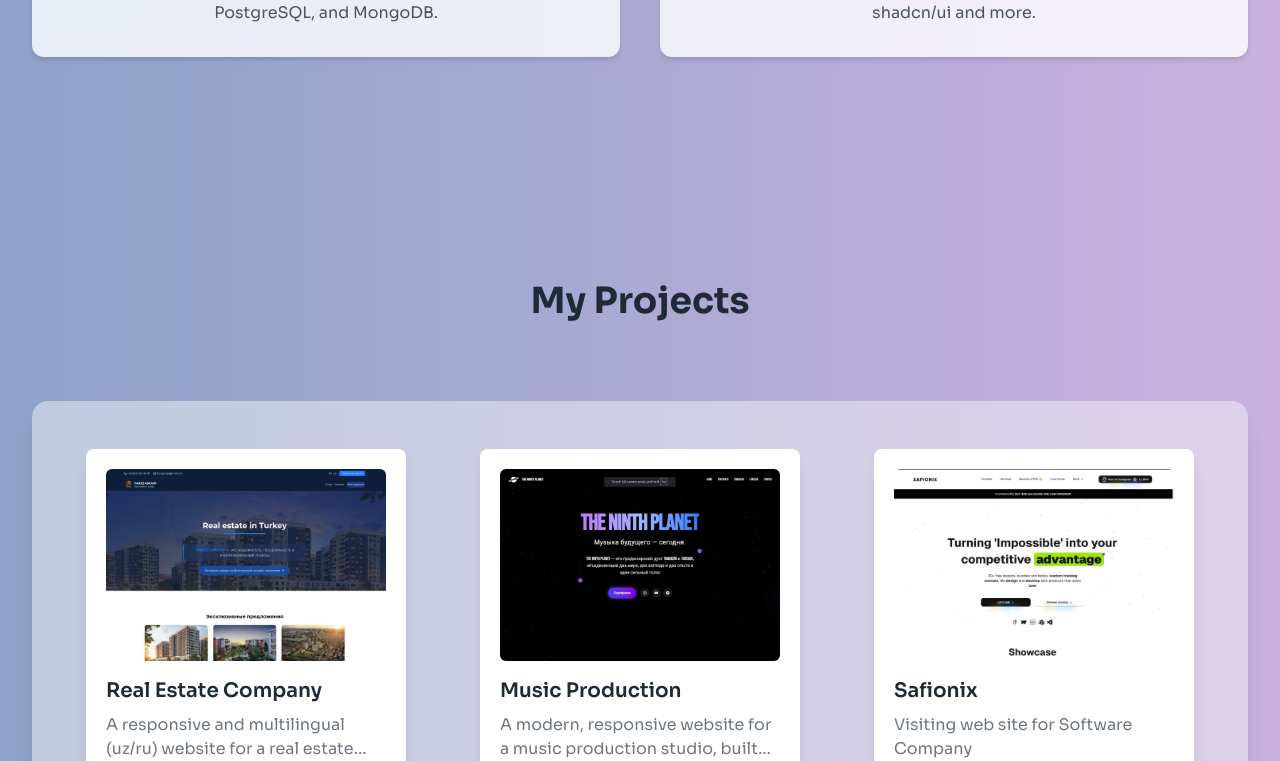
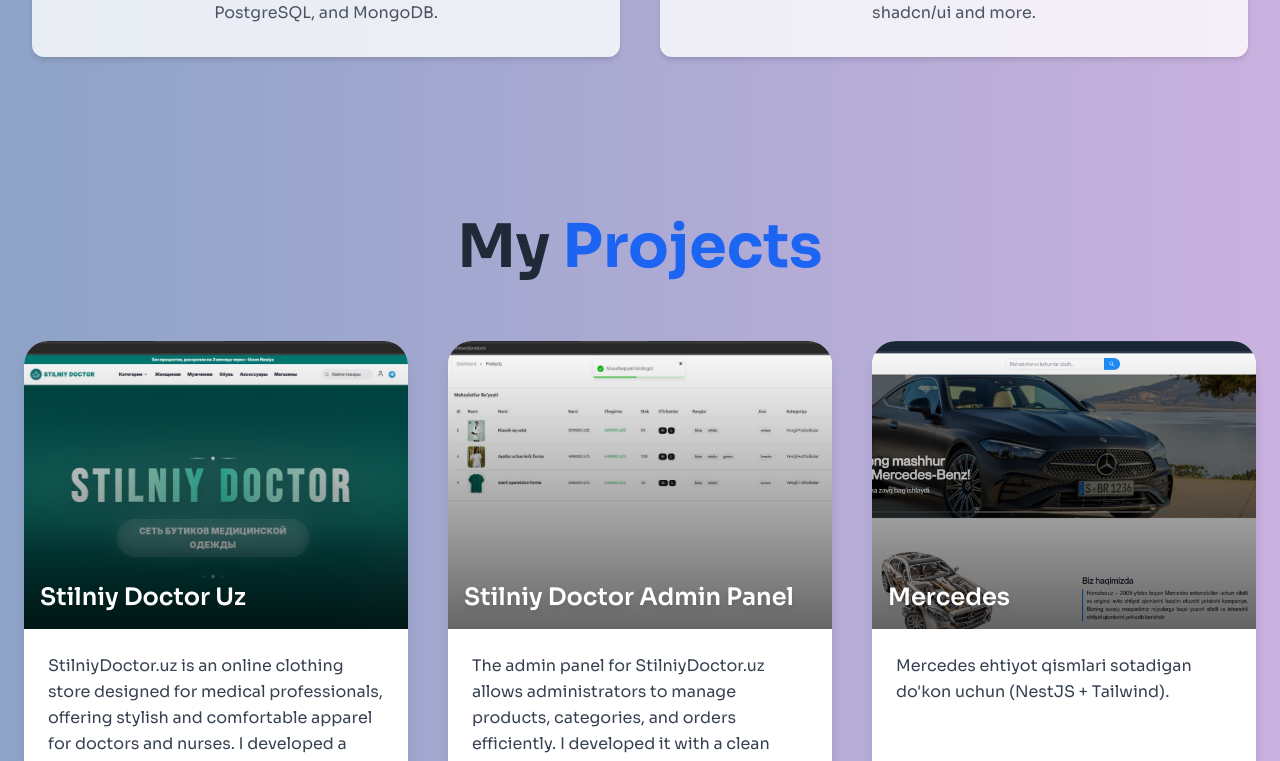
Before and after one commit to ogabekiy/portfolio1, a React (Vite) app: page / in a window 1280 px wide. Shown: the part 2007-2768 px from the top of the page. Built offline with nearby package versions, Linux system fonts and the light colour scheme.

Commit message:
new projects

```diff
--- a/src/components/Projects.jsx
+++ b/src/components/Projects.jsx
@@ -1,176 +1,164 @@
+"use client";
 import React from "react";
-import { Swiper, SwiperSlide } from "swiper/react";
-import { Autoplay, Pagination } from "swiper/modules";
 import { motion } from "framer-motion";
-import "swiper/css";
-import "swiper/css/pagination";
-import norlight from '../assets/projects/norlight.png';
-import lc from '../assets/projects/lc.png';
-import merc from '../assets/projects/merc.png';
-import store from '../assets/projects/store.png';
-import dalimjanov from '../assets/projects/afsona.png';
-import safionix from '../assets/projects/safionix.png';
-import farzzgroup from '../assets/projects/farz.png';
-import ninth from '../assets/projects/ninth.png';
+import norlight from "../assets/projects/norlight.png";
+import lc from "../assets/projects/lc.png";
+import merc from "../assets/projects/merc.png";
+import store from "../assets/projects/store.png";
+import dalimjanov from "../assets/projects/afsona.png";
+import safionix from "../assets/projects/safionix.png";
+import farzzgroup from "../assets/projects/farz.png";
+import ninthh from "../assets/projects/ninth.png";
+import stilniydoctor from "../assets/projects/stilniydoctor.png";
+import sdadmin from "../assets/projects/sdadmin.png";
 
 const projectsData = [
-  { id: 1, img: merc, title: "Mercedes", description: "Mercedes ehtiyot qismlari sotadigan do'kon uchun (nestjs + tailwind)", link: "https://www.hercules.uz/uz" },
-  {id: 8, img: farzzgroup, title: "Real Estate Company", description: "A responsive and multilingual (uz/ru) website for a real estate company,integrated a Telegram bot to send inquiries directly to the manager ⚡️", link: "https://www.farzzgroup.com/ru"},
-  {id: 9, img: ninth, title: "Music Production", description: "A modern, responsive website for a music production studio, built with Next.js and Tailwind CSS.", link: "https://www.theninthplanet.uz/"},
-  { id: 7, img: safionix, title: "Safionix", description: "Visiting web site for Software Company", link: "https://safionix.com" },
-  { id: 2, img: norlight, title: "Norlight Online Shop", description: "Online shop with React js", link: "https://norlight16.netlify.app/" },
-  { id: 3, img: lc, title: "Learning Centre API", description: "API for learning centre with nestjs", link: "https://github.com/ogabekiy/learning-centre" },
-  { id: 4, img: dalimjanov, title: "Dalimjanov uchun qilingan websayt", description: "nextjs tailwind", link: "https://dalimjanov.uz" },
-  { id: 5, img: store, title: "Store", description: "another store with reactjs", link: "https://lesson13-store.netlify.app/" },
-  { id: 6, img: lc, title: "E-commerce market API", description: "API with nest js and postgres", link: "https://github.com/ogabekiy/final-exam-bcknd" },
-
+  {
+    id: 0,
+    img: stilniydoctor,
+    title: "Stilniy Doctor Uz",
+    description:
+      "StilniyDoctor.uz is an online clothing store designed for medical professionals, offering stylish and comfortable apparel for doctors and nurses. I developed a modern, user-friendly web platform with seamless product browsing, image previews, and secure ordering functionality.",
+    link: "https://www.stilniydoctor.uz",
+  },
+  {
+    id: 10,
+    img: sdadmin,
+    title: "Stilniy Doctor Admin Panel",
+    description:
+      "The admin panel for StilniyDoctor.uz allows administrators to manage products, categories, and orders efficiently. I developed it with a clean dashboard UI, image upload features, and full CRUD functionality for seamless control over the store.",
+    link: "/",
+  },
+  {
+    id: 1,
+    img: merc,
+    title: "Mercedes",
+    description:
+      "Mercedes ehtiyot qismlari sotadigan do'kon uchun (NestJS + Tailwind).",
+    link: "https://www.hercules.uz/uz",
+  },
+  {
+    id: 8,
+    img: farzzgroup,
+    title: "Real Estate Company",
+    description:
+      "A responsive and multilingual (Uz/Ru) website for a real estate company. Integrated a Telegram bot to send inquiries directly to the manager ⚡️",
+    link: "https://www.farzzgroup.com/ru",
+  },
+  {
+    id: 9,
+    img: ninthh,
+    title: "Music Production",
+    description:
+      "A modern, responsive website for a music production studio, built with Next.js and Tailwind CSS.",
+    link: "https://www.theninthplanet.uz/",
+  },
+  {
+    id: 7,
+    img: safionix,
+    title: "Safionix",
+    description: "Visiting website for a software company.",
+    link: "https://safionix.com",
+  },
+  {
+    id: 2,
+    img: norlight,
+    title: "Quiz App",
+    description:
+      "A dynamic quiz app that lets users test their knowledge with interactive questions, real-time scoring, and a clean, responsive design.",
+    link: "https://fullstack-quiz-app.netlify.app/",
+  },
+  {
+    id: 3,
+    img: lc,
+    title: "Learning Centre API",
+    description: "API for a learning centre built with NestJS.",
+    link: "https://github.com/ogabekiy/learning-centre",
+  },
+  {
+    id: 4,
+    img: dalimjanov,
+    title: "Dalimjanov Website",
+    description:
+      "A personal portfolio website built for Uzbek rapper Dalimjanov using Next.js and Tailwind CSS.",
+    link: "https://dalimjanov.uz",
+  },
+  {
+    id: 5,
+    img: store,
+    title: "Store",
+    description:
+      "An e-commerce project built with React.js, offering a simple product browsing and shopping experience.",
+    link: "https://lesson13-store.netlify.app/",
+  },
+  {
+    id: 6,
+    img: lc,
+    title: "E-commerce Market API",
+    description:
+      "REST API for an e-commerce platform built with NestJS + PostgreSQL.",
+    link: "https://github.com/ogabekiy/final-exam-bcknd",
+  },
 ];
 
 export default function Projects() {
-  const containerVariants = {
-    hidden: { opacity: 0 },
-    visible: {
-      opacity: 1,
-      transition: {
-        staggerChildren: 0.2,
-        delayChildren: 0.3,
-      },
-    },
-  };
-
-  const headingVariants = {
-    hidden: { opacity: 0, y: -20 },
-    visible: {
-      opacity: 1,
-      y: 0,
-      transition: {
-        duration: 0.5,
-        ease: 'easeOut',
-      },
-    },
-  };
-
-  const sectionVariants = {
-    hidden: { opacity: 0, scale: 0.95 },
-    visible: {
-      opacity: 1,
-      scale: 1,
-      transition: {
-        duration: 0.6,
-        ease: 'easeOut',
-      },
-    },
-  };
-
-  const cardVariants = {
-    hidden: { opacity: 0, y: 30 },
-    visible: {
-      opacity: 1,
-      y: 0,
-      transition: {
-        duration: 0.5,
-        ease: 'easeOut',
-      },
-    },
-  };
-
   return (
-    <motion.div
+    <section
       id="projects"
-      variants={containerVariants}
-      initial="hidden"
-      whileInView="visible"
-      viewport={{ once: true, amount: 0.3 }}
-      className="mt-16 md:mt-36 px-4 sm:px-6 lg:px-8"
+      className="py-20 "
     >
       <motion.h2
-        variants={headingVariants}
-        className="text-2xl sm:text-3xl md:text-4xl font-bold text-center mb-6 md:mb-8 text-gray-800"
+        initial={{ opacity: 0, y: -30 }}
+        whileInView={{ opacity: 1, y: 0 }}
+        transition={{ duration: 0.6 }}
+        viewport={{ once: true }}
+        className="text-center text-5xl md:text-6xl font-bold mb-16 text-gray-800"
       >
-        My Projects
+        My <span className="text-blue-600">Projects</span>
       </motion.h2>
-      <motion.section
-        variants={sectionVariants}
-        id="projects"
-        className="bg-gray-100 bg-opacity-50 py-8 sm:py-12 mt-12 md:mt-20 container mx-auto w-full max-w-7xl rounded-2xl shadow-xl"
-        whileHover={{ scale: 1.01, boxShadow: '0 20px 40px rgba(0, 0, 0, 0.1)' }}
-        transition={{ duration: 0.3 }}
+
+      <div className="container mx-auto px-6 grid grid-cols-1 sm:grid-cols-2 lg:grid-cols-3 gap-10">
+        {projectsData.map((project, index) => (
+          <motion.div
+            key={project.id}
+            initial={{ opacity: 0, y: 50 }}
+            whileInView={{ opacity: 1, y: 0 }}
+            transition={{ duration: 0.6, delay: index * 0.05 }}
+            viewport={{ once: true }}
+            className="rounded-3xl overflow-hidden bg-white shadow-lg hover:shadow-2xl transition-all duration-500 transform hover:-translate-y-2 flex flex-col h-full"
           >
-        <div className="max-w-full px-4 sm:px-6 lg:px-8">
-          <Swiper
-            modules={[Autoplay, Pagination]}
-            spaceBetween={20}
-            slidesPerView={1}
-            pagination={{ clickable: true }}
-            autoplay={{ delay: 3000, disableOnInteraction: false }}
-            loop={true}
-            breakpoints={{
-              480: { slidesPerView: 1, spaceBetween: 20 },
-              640: { slidesPerView: 2, spaceBetween: 25 },
-              1024: { slidesPerView: 3, spaceBetween: 30 },
-            }}
-            className="w-full pb-12"
-          >
-            {projectsData.map((project) => (
-              <SwiperSlide key={project.id}>
-                <motion.div
-                  variants={cardVariants}
-                  whileHover={{ scale: 1.02, boxShadow: '0 15px 30px rgba(0, 0, 0, 0.1)' }}
-                  className="bg-white shadow-lg mb-10 rounded-lg mx-auto w-full max-w-[300px] sm:max-w-[280px] md:max-w-[320px] h-auto p-4 sm:p-5"
-                >
-                  <motion.div
-                    className="relative w-full h-40 sm:h-48 overflow-hidden rounded-md"
-                    whileHover={{ scale: 1.05 }}
-                    transition={{ duration: 0.3 }}
-                  >
+            {/* Image section */}
+            <div className="relative h-56 sm:h-64 md:h-72 overflow-hidden">
               <img
-                      className="w-full h-full object-cover"
                 src={project.img}
                 alt={project.title}
-                      loading="lazy"
+                className="w-full h-full object-cover transition-transform duration-700 hover:scale-110"
               />
-                    <motion.div
-                      className="absolute inset-0 bg-blue-500/20"
-                      initial={{ opacity: 0 }}
-                      whileHover={{ opacity: 1 }}
-                      transition={{ duration: 0.3 }}
-                    />
-                  </motion.div>
-                  <motion.div
-                    variants={containerVariants}
-                    className="mt-3 sm:mt-4"
-                  >
-                    <motion.h3
-                      className="text-lg sm:text-xl font-semibold text-gray-800 truncate"
-                      whileHover={{ color: '#2563eb' }}
-                      transition={{ duration: 0.3 }}
-                    >
+              <div className="absolute inset-0 bg-gradient-to-t from-black/60 to-transparent"></div>
+              <h3 className="absolute bottom-4 left-4 text-2xl font-semibold text-white drop-shadow-md">
                 {project.title}
-                    </motion.h3>
-                    <motion.p
-                      className="text-sm sm:text-base text-gray-600 mt-1 sm:mt-2 line-clamp-2"
-                      initial={{ opacity: 0.8 }}
-                      whileHover={{ opacity: 1 }}
-                    >
+              </h3>
+            </div>
+
+            {/* Text section */}
+            <div className="p-6 flex flex-col justify-between flex-grow">
+              <p className="text-gray-700 text-base leading-relaxed mb-6">
                 {project.description}
-                    </motion.p>
+              </p>
+
               <motion.a
                 href={project.link}
                 target="_blank"
                 rel="noopener noreferrer"
-                      className="inline-block mt-2 sm:mt-3 text-blue-500 text-sm sm:text-base font-medium"
-                      whileHover={{ x: 5, color: '#1d4ed8' }}
-                      transition={{ duration: 0.3 }}
+                whileHover={{ x: 6 }}
+                className="text-blue-600 font-semibold hover:text-blue-800 transition-colors"
               >
                 View Project →
               </motion.a>
+            </div>
           </motion.div>
-                </motion.div>
-              </SwiperSlide>
         ))}
-          </Swiper>
       </div>
-      </motion.section>
-    </motion.div>
+    </section>
   );
 }
```
Also changed, not shown: src/assets/projects/sdadmin.png (added), src/assets/projects/stilniydoctor.png (added). Lines whose indentation alone changed are shown as unchanged.
